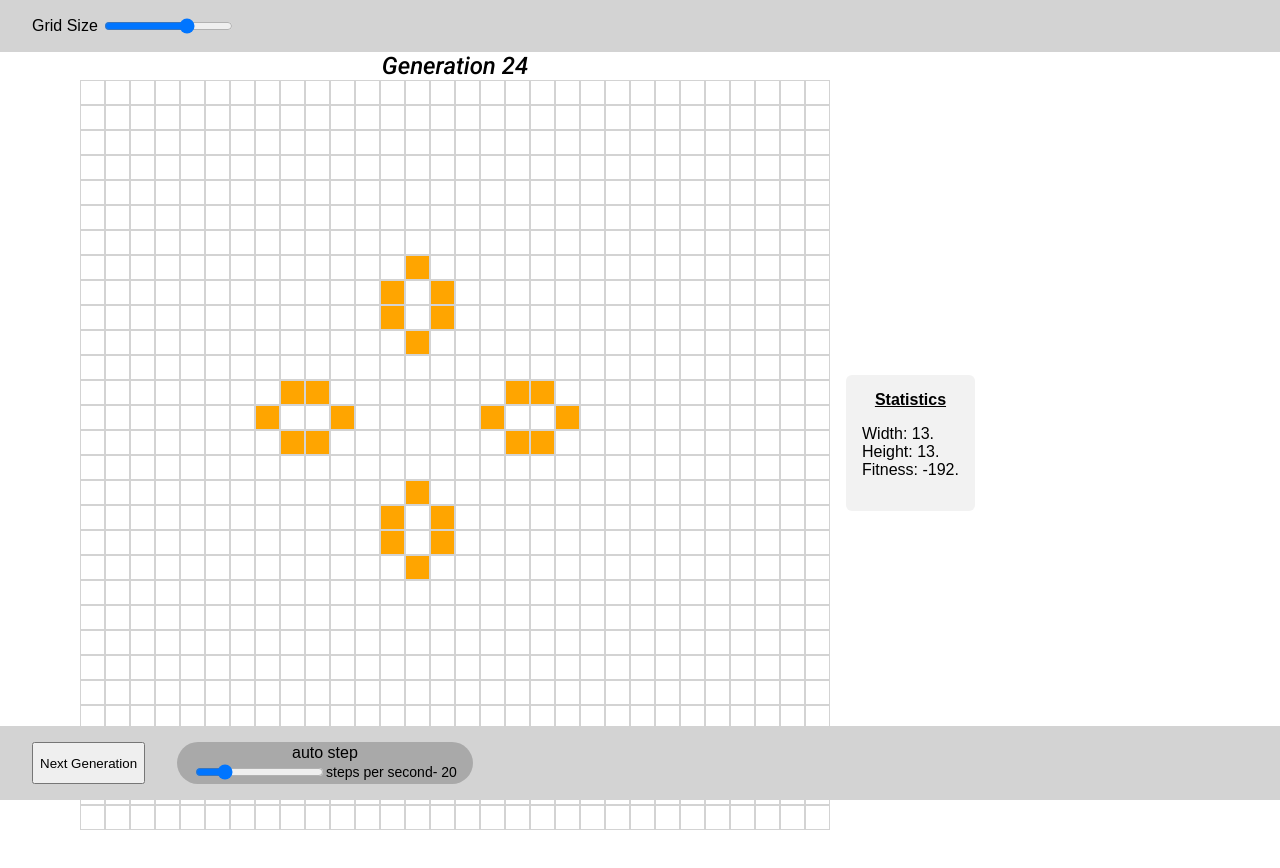
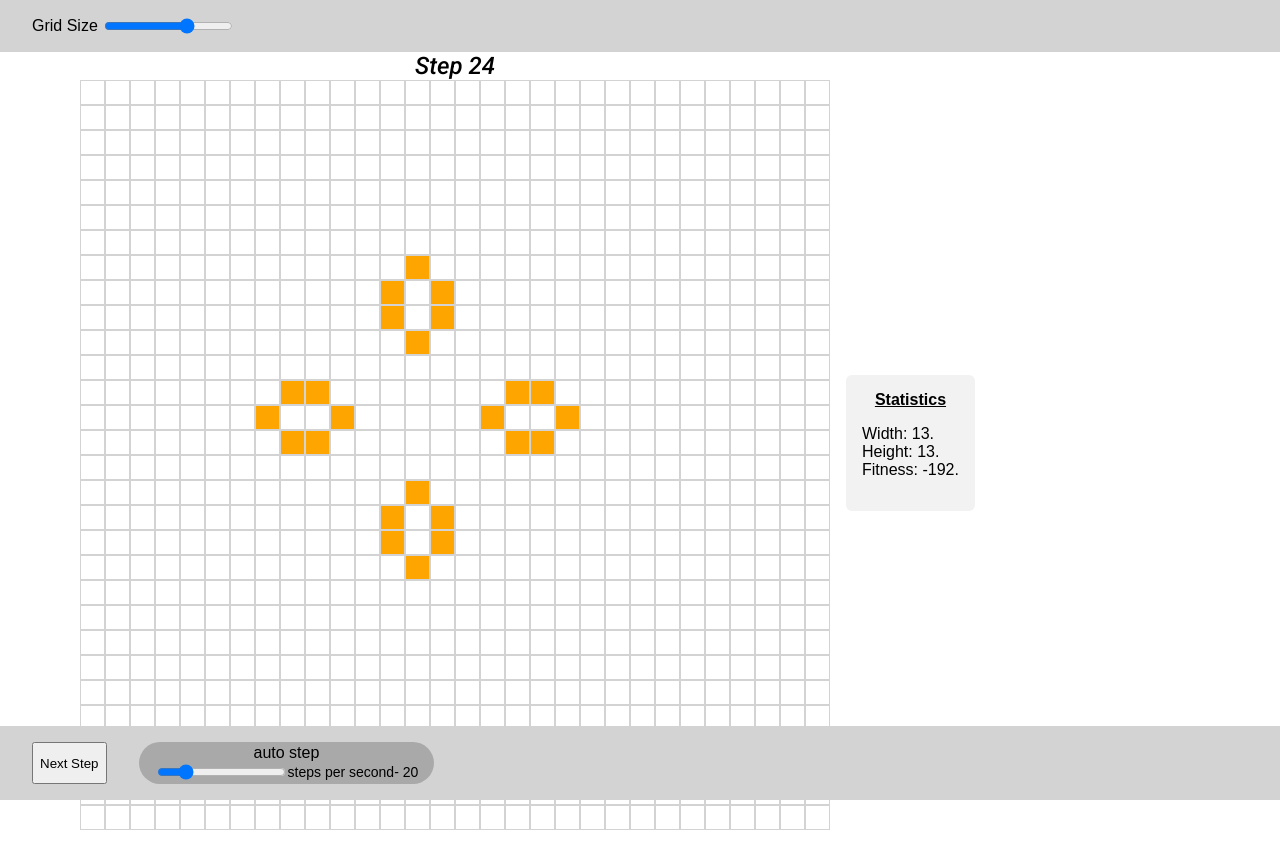
Before and after one commit to dolev-goaz/methuselah-finder, a website built with Vite: page index.html in a window 1280 px wide. Built offline with nearby package versions, Linux system fonts and the light colour scheme.

Commit message:
semantic change- use step terminology instead of generation

```diff
--- a/index.html
+++ b/index.html
@@ -14,7 +14,7 @@
     </nav>
     <main>
       <div id="simulation-map">
-        <header id="generation-header"></header>
+        <header id="step-count-header"></header>
         <canvas></canvas>
       </div>
       <div id="statistics-container" hidden>
@@ -23,7 +23,7 @@
       </div>
     </main>
     <footer>
-      <button type="button" id="step" title="step">Next Generation</button>
+      <button type="button" id="step" title="step">Next Step</button>
       <div class="auto-step">
         <header>
           auto step
--- a/src/genetic/chromosome.ts
+++ b/src/genetic/chromosome.ts
@@ -62,6 +62,6 @@ export function isCellAlive(chromosome: Chromosome, positionX: number, positionY
 }
 
 export function cellsToChromosome(cells: Cell[]) {
-    const bitRepresentation = cells.map((cell) => cell.currentGeneration.alive ? '1' : '0').join("");
+    const bitRepresentation = cells.map((cell) => cell.currentStepData.alive ? '1' : '0').join("");
     return BigInt(`0b${bitRepresentation}`);
 }
--- a/src/main.ts
+++ b/src/main.ts
@@ -35,7 +35,7 @@ async function runSimulation() {
   simulationMap.draw(simulationWithVisuals);
   await sleep(msPerStep);
   while (!simulationWithVisuals.isStabilized()) {
-    if (simulationWithVisuals.generation == config.SimulationMaxSteps) alert("timed out!")
+    if (simulationWithVisuals.step == config.SimulationMaxSteps) alert("timed out!")
     step();
     await sleep(msPerStep);
   }
--- a/src/simulation/cell.ts
+++ b/src/simulation/cell.ts
@@ -6,7 +6,7 @@ type DrawData = {
     drawSize: number;
 };
 
-export type GenerationData = {
+export type StepData = {
     alive: boolean;
 }
 
@@ -14,9 +14,9 @@ export type Cell = {
     indexX: number;
     indexY: number;
 
-    currentGeneration: GenerationData;
+    currentStepData: StepData;
 
-    nextGeneration: Partial<GenerationData>;
+    nextStepData: Partial<StepData>;
 
 }
 
@@ -28,10 +28,10 @@ export function createCell(
     return {
         indexX: indexX,
         indexY: indexY,
-        currentGeneration: {
+        currentStepData: {
             alive: alive
         },
-        nextGeneration: {}
+        nextStepData: {}
     }
 }
 
@@ -42,7 +42,7 @@ export function drawCell(ctx: CanvasRenderingContext2D, cell: Cell, cellSize: nu
         drawSize: cellSize
     };
 
-    ctx.fillStyle = cell.currentGeneration.alive ? 'orange' : 'white';
+    ctx.fillStyle = cell.currentStepData.alive ? 'orange' : 'white';
     ctx.fillRect(
         drawData.drawX + cellBorderThickness,
         drawData.drawY + cellBorderThickness,
--- a/src/simulation/simulation.ts
+++ b/src/simulation/simulation.ts
@@ -1,5 +1,5 @@
 import { Chromosome, cellsToChromosome, isCellAlive } from "@/genetic/chromosome";
-import { Cell, GenerationData, createCell } from "./cell";
+import { Cell, StepData, createCell } from "./cell";
 import config from "@/config.json";
 
 export type Statistics = Record<string, string | number>;
@@ -17,7 +17,7 @@ export class Simulation {
     gridWidth: number;
     gridHeight: number;
 
-    generation: number;
+    step: number;
 
     statistics: Statistics;
     states: Chromosome[] = [];
@@ -27,7 +27,7 @@ export class Simulation {
 
     constructor(width: number, height: number, chromosome: Chromosome) {
         this.chromosome = chromosome;
-        this.generation = 0;
+        this.step = 0;
         this.edges = {};
 
         this.gridWidth = width;
@@ -54,12 +54,12 @@ export class Simulation {
     }
 
     calculateFitness(options?: { withLimit: boolean }) {
-        if (options?.withLimit && this.generation > config.SimulationMaxSteps) return 0;
+        if (options?.withLimit && this.step > config.SimulationMaxSteps) return 0;
         const currentSize = this.calculateSize();
         const addedWidth = currentSize.Width - this.initialSize.Width;
         const addedHeight = currentSize.Height - this.initialSize.Height;
 
-        return Math.pow(addedWidth + addedHeight, 3) + this.generation;
+        return Math.pow(addedWidth + addedHeight, 3) + this.step;
     }
 
     moveNextGen() {
@@ -70,7 +70,7 @@ export class Simulation {
             this.moveCellNextGen(cell);
             this.updatePatternEdges(cell);
         });
-        this.generation += 1;
+        this.step += 1;
 
         const currentState = this.calculateState();
         this.states.push(currentState);
@@ -97,7 +97,7 @@ export class Simulation {
     }
 
     private updatePatternEdges(cell: Cell) {
-        if (!cell.currentGeneration.alive) return;
+        if (!cell.currentStepData.alive) return;
         if (!this.edges.top || (cell.indexY < this.edges.top.indexY)) {
             this.edges.top = cell;
         }
@@ -136,26 +136,26 @@ export class Simulation {
     }
 
     private moveCellNextGen(cell: Cell) {
-        cell.currentGeneration = cell.nextGeneration as GenerationData;
-        cell.nextGeneration = {};
+        cell.currentStepData = cell.nextStepData as StepData;
+        cell.nextStepData = {};
     }
 
     private calculateCellNextGen(cell: Cell) {
         const neighbors = this.cellNeighbors.get(cell);
         if (!neighbors) throw new Error("Invalid cell");
 
-        cell.nextGeneration.alive = cell.currentGeneration.alive; // initialization
+        cell.nextStepData.alive = cell.currentStepData.alive; // initialization
 
-        const livingNeighborsCount = neighbors.filter((neighbor) => neighbor.currentGeneration.alive).length;
+        const livingNeighborsCount = neighbors.filter((neighbor) => neighbor.currentStepData.alive).length;
 
-        if (!cell.currentGeneration.alive) {
+        if (!cell.currentStepData.alive) {
             // dead cells turn alive if there are 3 neighbors
-            cell.nextGeneration.alive = (livingNeighborsCount == 3);
+            cell.nextStepData.alive = (livingNeighborsCount == 3);
             return;
         }
 
         // living cells die if there are too many or too few neighbors
-        cell.nextGeneration.alive = (livingNeighborsCount > 1 && livingNeighborsCount < 4)
+        cell.nextStepData.alive = (livingNeighborsCount > 1 && livingNeighborsCount < 4)
     }
 
     /**
--- a/src/simulation/simulationMap.ts
+++ b/src/simulation/simulationMap.ts
@@ -8,7 +8,7 @@ export class SimulationMap {
     private ctx: CanvasRenderingContext2D;
 
     private cellSizeMultiplier: number;
-    private generationHeader: HTMLElement;
+    private stepCountHeader: HTMLElement;
 
     constructor() {
         this.cellSizeMultiplier = config.CellSize.Initial;
@@ -18,7 +18,7 @@ export class SimulationMap {
             throw new Error("Error");
         }
         this.canvas = htmlElements.canvas;
-        this.generationHeader = htmlElements.generationHeader;
+        this.stepCountHeader = htmlElements.stepCountHeader;
 
         const ctx = this.canvas.getContext("2d");
         if (!ctx) throw new Error("An error has occured. please refresh");
@@ -43,7 +43,7 @@ export class SimulationMap {
     draw(simulation: Simulation) {
         this.clear();
         simulation.cells.forEach(this.drawCell.bind(this));
-        this.generationHeader.innerText = `Generation ${simulation.generation}`;
+        this.stepCountHeader.innerText = `Step ${simulation.step}`;
         this.drawStatistics(simulation.statistics);
     }
 
@@ -68,12 +68,12 @@ export class SimulationMap {
         canvas.width = this.cellSize * config.CellsInColumn;
         canvas.height = this.cellSize * config.CellsInRow;
 
-        const generationHeader = document.querySelector<HTMLElement>("header#generation-header")!;
+        const stepCountHeader = document.querySelector<HTMLElement>("header#step-count-header")!;
 
 
         return {
             canvas,
-            generationHeader
+            stepCountHeader
         };
     }
 }
--- a/style.css
+++ b/style.css
@@ -49,7 +49,7 @@ footer {
   padding: 1rem 2rem;
   background-color: lightgray;
 }
-header#generation-header {
+header#step-count-header {
   font-family: "Roboto", sans-serif;
   font-size: 1.5rem;
   text-align: center;
```
